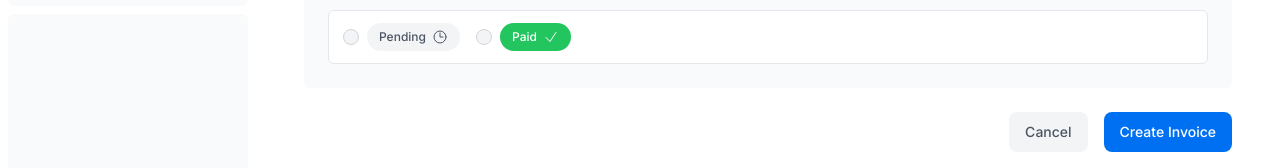
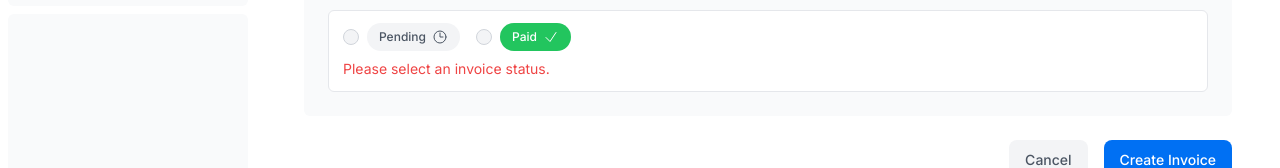
Before and after one commit to eihramcairhel/caiii, a Next.js app: page /dashboard/invoices/create in a window 1280 px wide. Both pictures are taken after typing "5" into the empty fields and a click on the button "Create Invoice". Shown: the part 338-506 px from the top of the page. Built offline with nearby package versions, Linux system fonts and the light colour scheme; no server answers; the database is empty; a web font is replaced by a local one.

Commit message:
Update edit-form.tsx and create-form.tsx

```diff
--- a/app/ui/invoices/create-form.tsx
+++ b/app/ui/invoices/create-form.tsx
@@ -67,10 +67,19 @@
                 step="0.01"
                 placeholder="Enter USD amount"
                 className="peer block w-full rounded-md border border-gray-200 py-2 pl-10 text-sm outline-2 placeholder:text-gray-500"
+                aria-describedby="amount-error"
               />
               <CurrencyDollarIcon className="pointer-events-none absolute left-3 top-1/2 h-[18px] w-[18px] -translate-y-1/2 text-gray-500 peer-focus:text-gray-900" />
             </div>
           </div>
+          <div id="amount-error" aria-live="polite" aria-atomic="true">
+        {state.errors?.amount &&
+          state.errors.amount.map((error: string) => (
+            <p className="mt-2 text-sm text-red-500" key={error}>
+              {error}
+            </p>
+          ))}
+      </div>
         </div>
 
         {/* Invoice Status */}
@@ -87,6 +96,7 @@
                   type="radio"
                   value="pending"
                   className="h-4 w-4 cursor-pointer border-gray-300 bg-gray-100 text-gray-600 focus:ring-2"
+                aria-describedby="status-error"
                 />
                 <label
                   htmlFor="pending"
@@ -111,6 +121,14 @@
                 </label>
               </div>
             </div>
+            <div id="status-error" aria-live="polite" aria-atomic="true">
+           {state.errors?.status &&
+            state.errors.status.map((error: string) => (
+            <p className="mt-2 text-sm text-red-500" key={error}>
+              {error}
+            </p>
+          ))}
+          </div>
           </div>
         </fieldset>
       </div>
```
